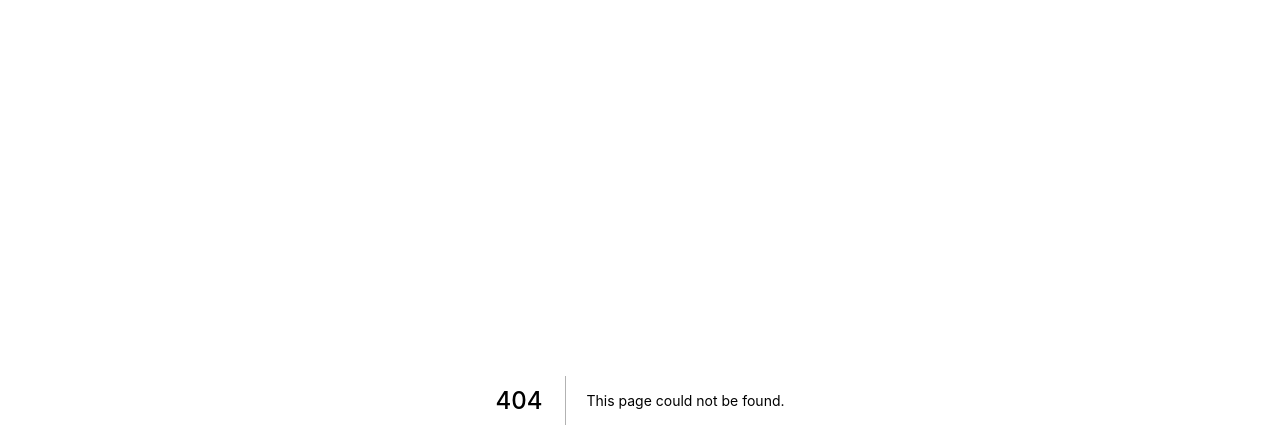
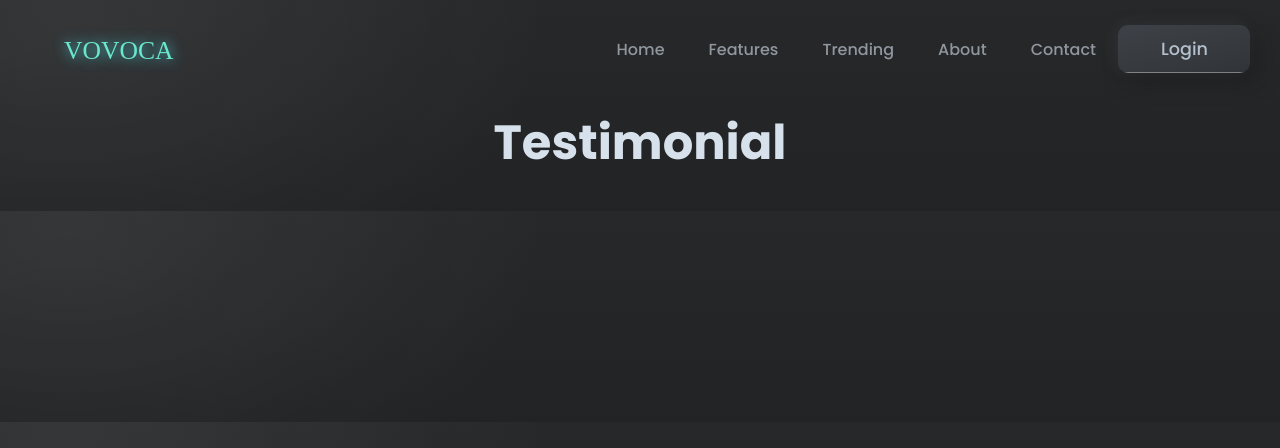
Before and after one commit to varun-singhh/vovoca, a Next.js app: page /testimonial in a window 1280 px wide. Before the commit this address had no page. Shown: the top 448 px of the page. Built offline with nearby package versions, Linux system fonts and the light colour scheme.

Commit message:
Testimonial started

```diff
--- /dev/null
+++ b/pages/testimonial.js
@@ -0,0 +1,13 @@
+import Navbar from "../components/homepage/Navbar/Navbar";
+import styles from "../styles/Testimonial.module.css";
+
+const testimonial = () => {
+  return (
+    <div className={styles.testimonial}>
+      <Navbar />
+      <h1 className={styles.testimonial__heading}>Testimonial</h1>
+    </div>
+  );
+};
+
+export default testimonial;
--- /dev/null
+++ b/styles/Testimonial.module.css
@@ -0,0 +1,7 @@
+.testimonial {
+}
+.testimonial__heading {
+  text-align: center;
+  font-size: 3rem;
+  color: #d7e1ec;
+}
```
